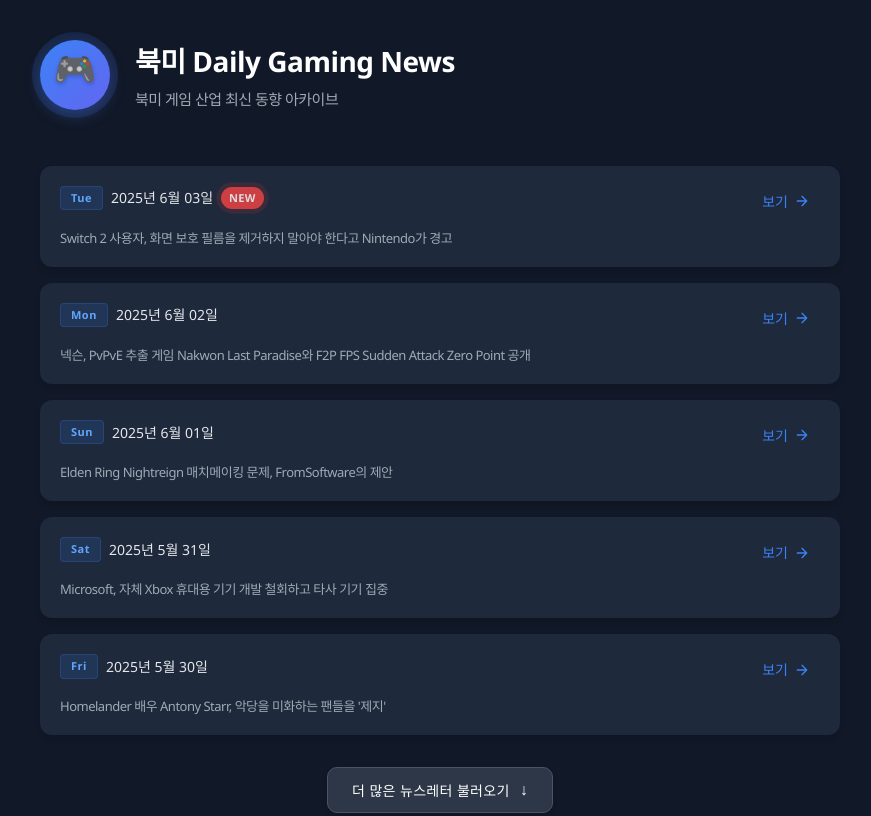
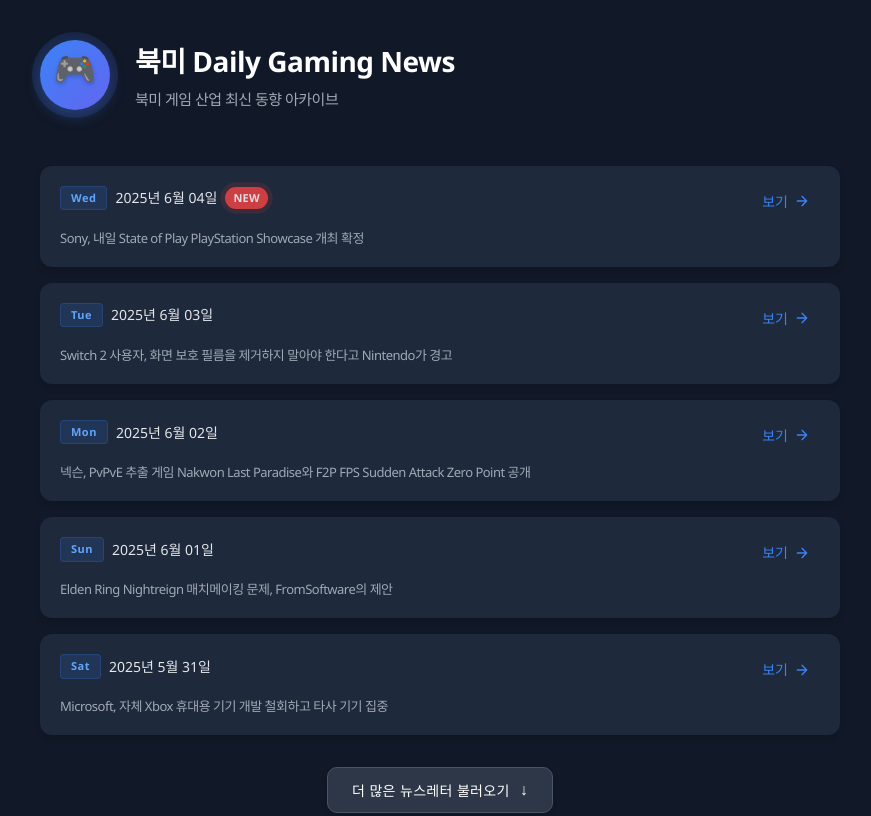
Before and after one commit to iam-pine/NA-daily-news, a plain HTML site: page docs/index.html in a window 1280 px wide. Shown: the top 816 px of the page, without its empty margins (200-1071 px from the left). Drawn offline with Linux system fonts and the light colour scheme.

Commit message:
자동 업로드: 2025년 06월 04일 뉴스 게시

```diff
--- a/docs/index.html
+++ b/docs/index.html
@@ -350,7 +350,23 @@
 
   <!-- 아카이브 리스트 -->
   <div class="archive-list" id="newsArchive">
-    <!-- ITEMS_BEGIN --><!-- ITEMS_END --><a href="https://iam-pine.github.io/NA-daily-news/NA_dailynews_250603.html" class="archive-item">
+    <!-- ITEMS_BEGIN --><!-- ITEMS_END --><a href="https://iam-pine.github.io/NA-daily-news/NA_dailynews_250604.html" class="archive-item">
+  <div class="item-content">
+    <div class="item-header">
+      <div class="date-container">
+        <div class="weekday-tag">Wed</div>
+        <div class="date-full">2025년 6월 04일</div>
+      </div>
+      <div class="view-button">
+        보기
+        <svg width="16" height="16" viewBox="0 0 24 24" fill="none" xmlns="<http://www.w3.org/2000/svg>">
+          <path d="M5 12H19M19 12L12 5M19 12L12 19" stroke="currentColor" stroke-width="2" stroke-linecap="round" stroke-linejoin="round"/>
+        </svg>
+      </div>
+    </div>
+    <p class="item-subtitle">Sony, 내일 State of Play PlayStation Showcase 개최 확정</p>
+  </div>
+</a><a href="https://iam-pine.github.io/NA-daily-news/NA_dailynews_250603.html" class="archive-item">
   <div class="item-content">
     <div class="item-header">
       <div class="date-container">
```
